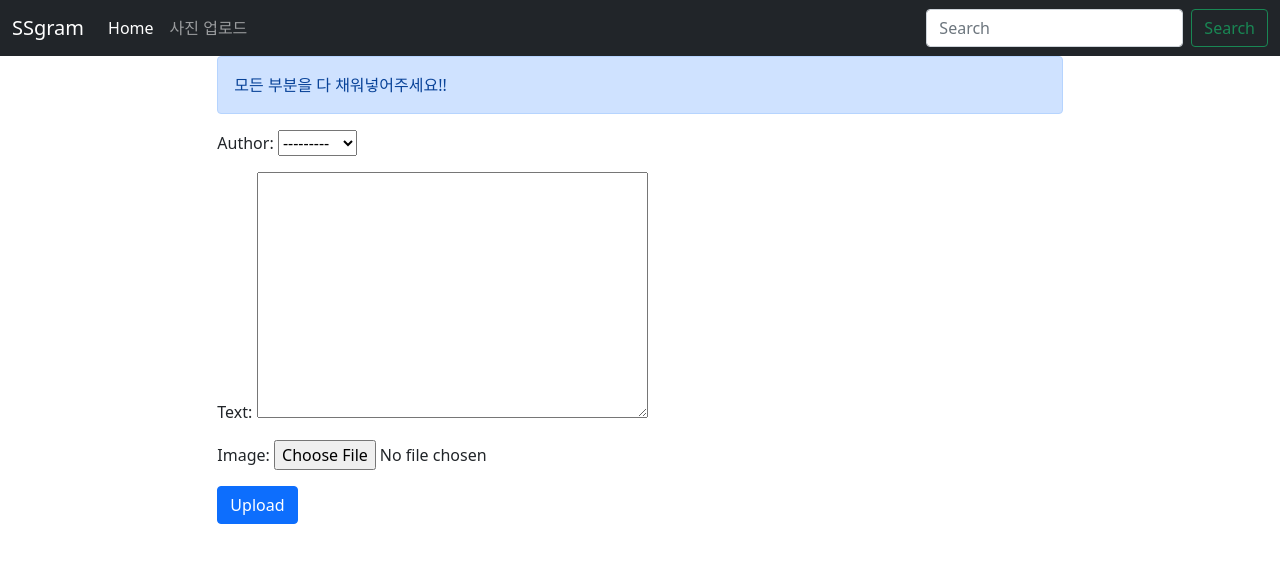
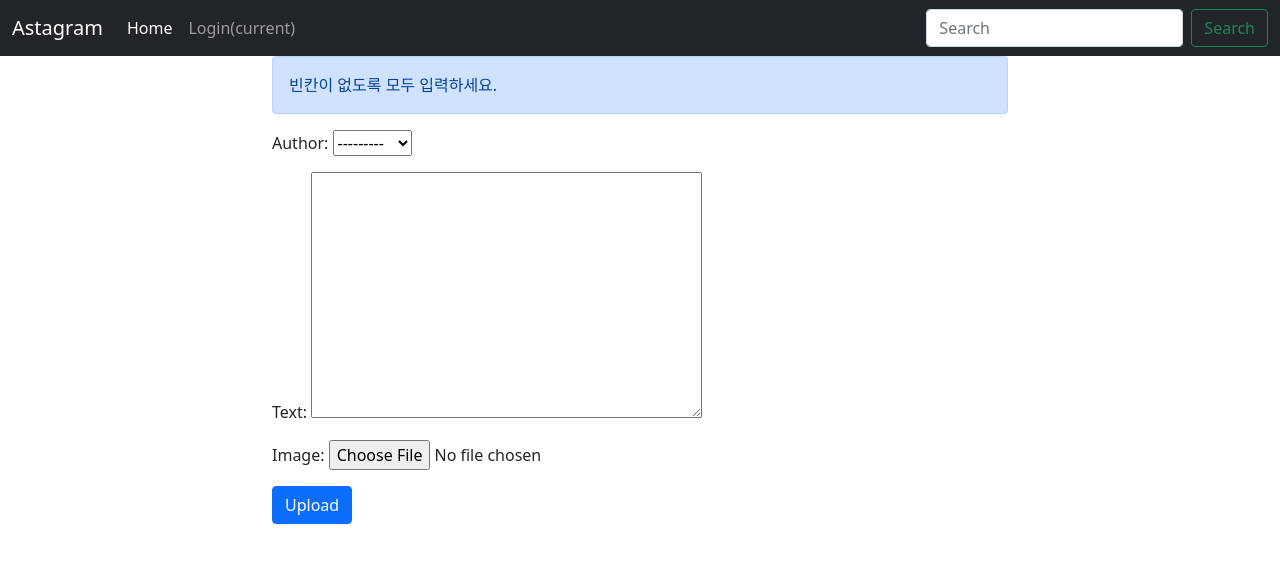
Before and after one commit to asd7005201/cccr-django-mini-project, a Django app: page /create/ in a window 1280 px wide. Shown: the top 563 px of the page. Run offline with Django 3.2, Linux system fonts and the light colour scheme; data comes from the database, SQL or seed files in the repository; both versions use the stored data as it was after the commit.

Commit message:
middle-1

```diff
--- a/config/urls.py
+++ b/config/urls.py
@@ -19,4 +19,5 @@ from django.urls import path, include
 urlpatterns = [
     path('admin/', admin.site.urls),
     path('', include('photo.urls')),
+    path('accounts/', include("accounts.urls"))
 ]
--- a/layout/base.html
+++ b/layout/base.html
@@ -8,7 +8,7 @@
 <body>
 <nav class="navbar navbar-expand-lg navbar-dark bg-dark">
     <div class="container-fluid">
-        <a class="navbar-brand" href="#">SSgram</a>
+        <a class="navbar-brand" href="#">Astagram</a>
         <button class="navbar-toggler" type="button" data-bs-toggle="collapse" data-bs-target="#navbarTogglerDemo02" aria-controls="navbarTogglerDemo02" aria-expanded="false" aria-label="Toggle navigation">
         <span class="navbar-toggler-icon"></span>
         </button>
@@ -17,9 +17,19 @@
             <li class="nav-item">
             <a class="nav-link active" aria-current="page" href="{% url 'photo:index' %}">Home</a>
             </li>
+            {% if user.is_authenticated %}
             <li class="nav-item">
-            <a class="nav-link" href="{% url 'photo:create' %}">사진 업로드</a>
+            <a class="nav-link" href="{% url 'photo:create' %}">Upload</a>
             </li>
+            <li class="nav-item active">
+                <a class="nav-link" href="{% url 'accounts:logout' %}">Logout<span class="sr-only">(current)</span></a>
+            </li>
+            {% else %}
+            <li class="nav-item">
+                <a class="nav-link" href="{% url 'accounts:login' %}">Login<span class="sr-only">(current)</span></a>
+            </li>
+            {% endif %}
+
         </ul>
         <form class="d-flex">
             <input class="form-control me-2" type="search" placeholder="Search" aria-label="Search">
@@ -28,6 +38,21 @@
         </div>
     </div>
 </nav>
+
+<div class='container'>
+    {% if messages %}
+    <div class="row">
+        <div class="col"></div>
+        <div class="col-6">
+            {% for message in messages %}
+            <div class="alert alert-{{message.tag}}">{{message}</div>
+            {% endfor %}
+        </div>
+        <div class="col"></div>
+    </div>
+</div>
+    {% endif %}
+
 {% block content %}
 {% endblock %}
 
--- a/photo/models.py
+++ b/photo/models.py
@@ -1,5 +1,6 @@
 from django.db import models
 from django.contrib.auth.models import User
+from django.urls import reverse
 
 
 class Photo(models.Model):
@@ -14,3 +15,6 @@ class Photo(models.Model):
 
     class Meta:
         ordering = ['-created']
+
+    def get_absolute_url(self):
+        return reverse('photo:detail', args=[self.id])
--- a/photo/templates/photo/photo_create.html
+++ b/photo/templates/photo/photo_create.html
@@ -4,7 +4,7 @@
     <div class="col"></div>
     <div class="col-12 col-xl-8 col-md-8">
         <div class="alert alert-primary" role="alert">
-            모든 부분을 다 채워넣어주세요!!
+            빈칸이 없도록 모두 입력하세요.
         </div>
         <form action="" method="post" enctype="multipart/form-data">
             {% csrf_token %}
--- a/photo/templates/photo/photo_delete.html
+++ b/photo/templates/photo/photo_delete.html
@@ -2,10 +2,10 @@
 {% block content %}
 
 <div class="alert alert-primary" role="alert">
-    진짜로 {{object}}를 지우실 건가요?
+    정말 {{object}}를 삭제 하시겠습니까?
 </div>
 <form action="" method="post">
     {% csrf_token%}
-    <input type="submit" vlaue="Delete OK">
+    <input type="submit" value="Delete OK">
 </form>
 {% endblock %}
--- a/photo/templates/photo/photo_list.html
+++ b/photo/templates/photo/photo_list.html
@@ -1,4 +1,5 @@
 {% extends 'base.html' %}
+
 {% block title %}
 {% endblock%}
 
@@ -19,13 +20,15 @@
                 </div>
                 <ul class="list-group list-group-flush">
 
-                    <li class="list-group-item">수정일 : {{ object.update }}</li>
                     <li class="list-group-item">생성일 : {{ object.created }}</li>
+                    <li class="list-group-item">수정일 : {{ object.updated }}</li>
                 </ul>
                 <div class="card-body">
                     <a href="{% url 'photo:detail' object.id %}" class="card-link">댓글달기</a>
+                    {% if user == object.author %}
                     <a href="{% url 'photo:update' object.id %}" class="card-link">수정하기</a>
                     <a href="{% url 'photo:delete' object.id %}" class="card-link">삭제하기</a>
+                    {% endif%}
                 </div>
             </div>
             {% endfor %}
--- a/photo/views.py
+++ b/photo/views.py
@@ -1,8 +1,11 @@
-from django.shortcuts import render
+from django.shortcuts import redirect, render
+from django.views.generic.base import RedirectView
 from django.views.generic.list import ListView
 from django.views.generic.edit import CreateView, DeleteView, UpdateView
 from django.views.generic.detail import DetailView
 from .models import Photo
+from django.http import HttpResponseRedirect
+from django.contrib import messages
 
 class PhotoList(ListView):
     model = Photo
@@ -12,12 +15,6 @@ class PhotoCreate(CreateView):
     model =Photo
     fields = ['author', 'text', 'image']
     template_name_suffix = '_create'
-
-class PhotoUpdate(UpdateView):
-    model = Photo
-    fields = ['author', 'text', 'image']
-    template_name_suffix = '_update'
-    success_url = '/'
 
     def form_valid(self, form):
         form.instance.author_id = self.request.user.id
@@ -30,11 +27,35 @@ class PhotoUpdate(UpdateView):
             #올바르지 않다면
             return self.render_to_response({'form':form})
 
+class PhotoUpdate(UpdateView):
+    model = Photo
+    fields = ['author', 'text', 'image']
+    template_name_suffix = '_update'
+    # success_url = '/'
+
+    def dispatch(self, request, *arg, **kwargs):
+        object = self.get_object()
+        if object.author != request.user:
+            message.warning(request, '수정 권한이 없습니다.')
+            return HttpResponseRedirect('/')
+
+        else:
+            return super(PhotoUpdate, self).dispatch(request, *arg, **kwargs)
+
+
 class PhotoDelete(DeleteView):
     model = Photo
     template_name_suffix = '_delete'
     success_url = '/'
 
+    def dispatch(self, request, *arg, **kwargs):
+        object = self.get_object()
+        if object.author != request.user:
+            message.warning(request, '삭제 권한이 없습니다.')
+            return HttpResponseRedirect('/')
+        else:
+            return super(PhotoDelete, self).dispatch(request, *arg, **kwargs)
+
 class PhotoDetail(DetailView):
     model = Photo
     template_name_suffix = '_detail'
```
Also changed, not shown: config/settings.py (+7 -0 lines), photo/templates/photo/photo_detail.html (+8 -2 lines), db.sqlite3.
